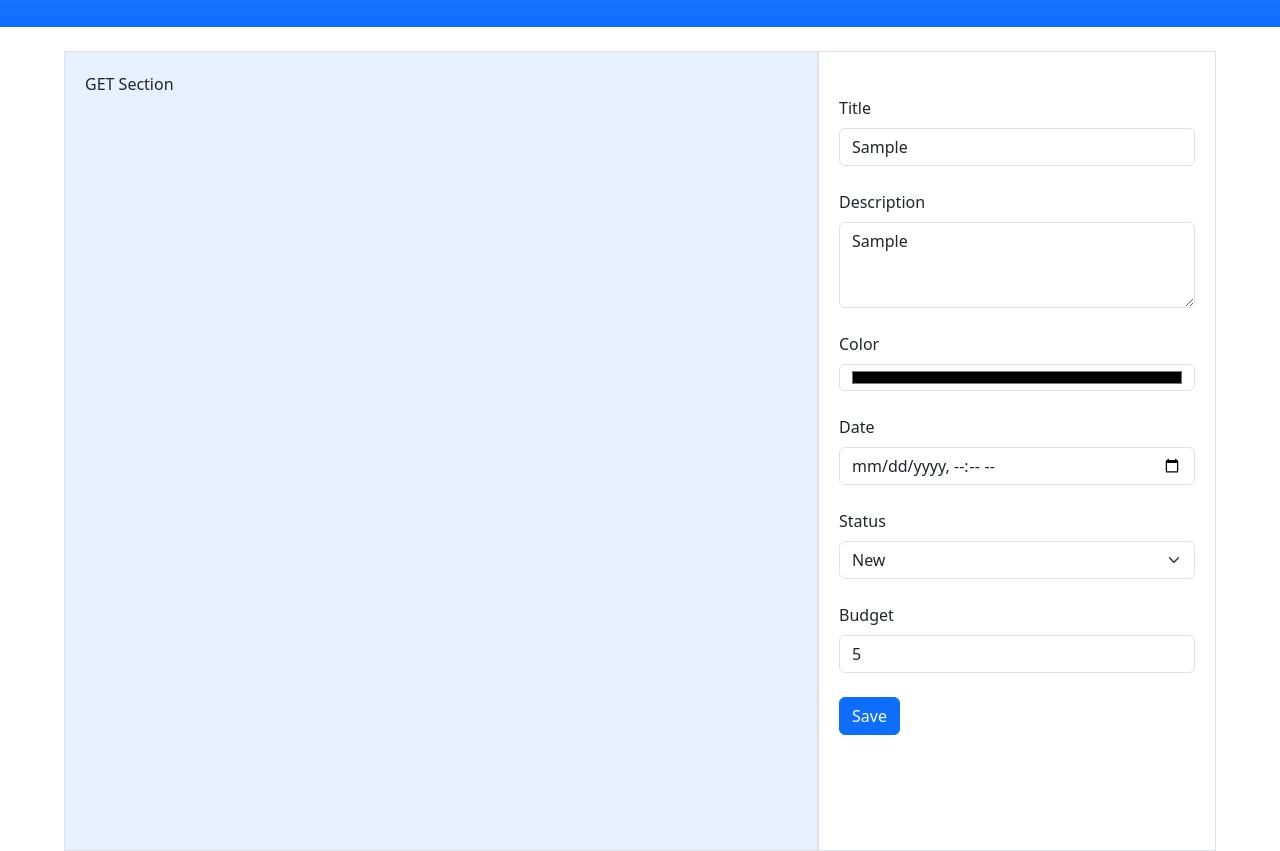
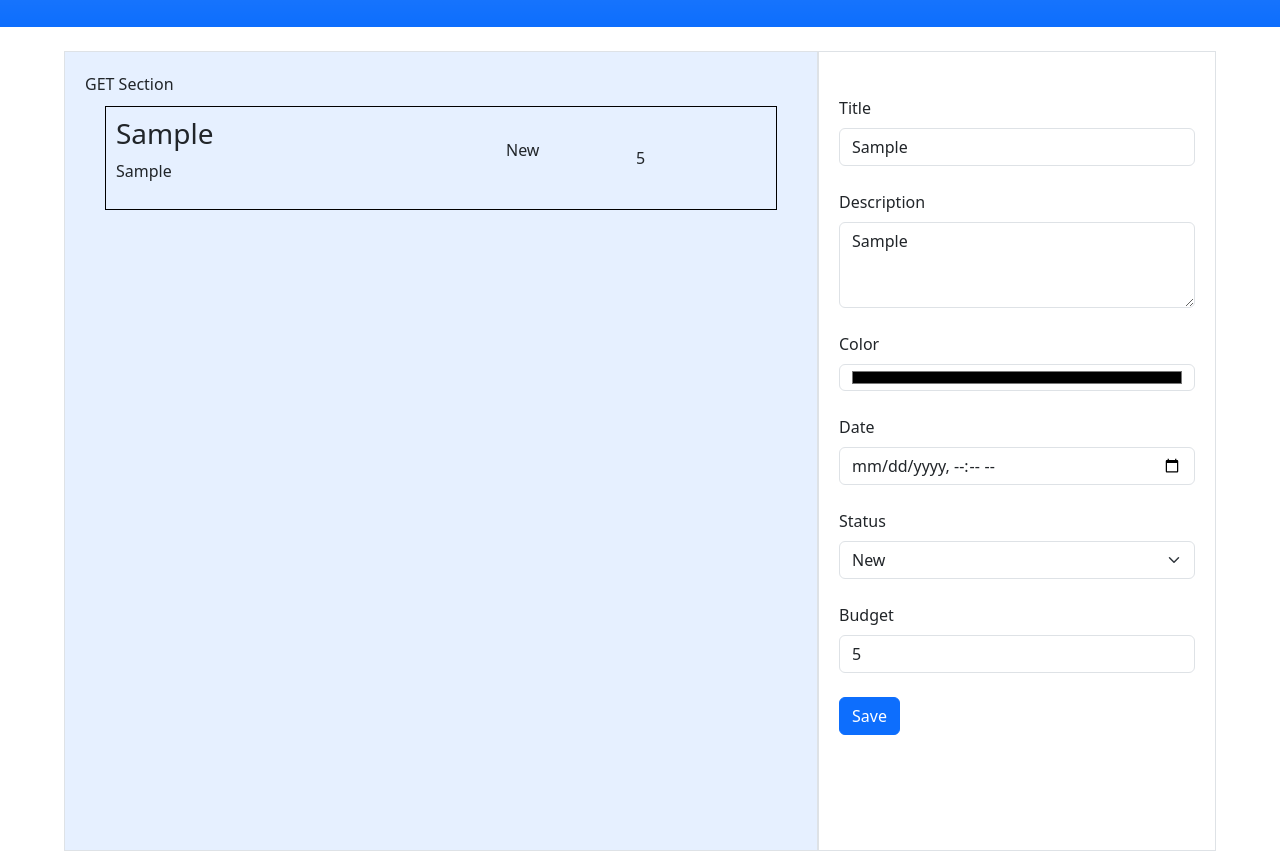
Before and after one commit to zerias52/106, a plain HTML site: page index.html in a window 1280 px wide. Both pictures are taken after typing "Sample", "Sample", "5" into the empty fields and a click on the button "Save". Shown: the part 77-928 px from the top of the page. Drawn offline with nearby package versions, Linux system fonts and the light colour scheme; no server answers.

Commit message:
Updated for 3rd session

```diff
--- a/scripts/taskManager.js
+++ b/scripts/taskManager.js
@@ -7,11 +7,10 @@ function saveTask(){
     const status = $("#selStatus").val();
     const budget = $("#numBudget").val();
 
-    console.log(title, description, color, date, status, budget);
     let taskSave = new Task(title, description, color, date, status, budget);
     console.log(taskSave);
 
-    //save to server
+    //save to server(POST)
     $.ajax({
         type: "POST",
         url: "http://fsdiapi.azurewebsites.net/api/tasks/",
@@ -24,10 +23,32 @@ function saveTask(){
             console.log(error);
         }
     });
+    displayTask(taskSave);
+}
+
+//Display from server(GET)
+function displayTask(task){
+    let syntax = `
+        <div class="task" style="border-color:${task.color}">
+            <div class="info">
+                <h3>${task.title}</h3>
+                <p>${task.description}</p>
+            </div>
+            <div class="status">
+                <p>${task.status}</p>
+            </div>
+            <div class="date-budget">
+                <p>${task.date}</p>
+                <p>${task.budget}</p>
+            </div>
+        </div>
+`;
+    $("#list").append(syntax);
 }
 
 function init(){
-    $("#btnSave").click(saveTask)
+    $("#btnSave").click(saveTask);
+
 }
 
 window.onload = init
--- a/styles/app.css
+++ b/styles/app.css
@@ -30,3 +30,23 @@ section {
     /*background-color: lightgray;*/
     flex: 1;
 }
+
+.task{
+    margin: 10px 20px;
+    padding: 10px;
+    display: flex;
+    align-items: center;
+    border: 1px solid;
+
+}
+
+.task .info{
+    flex: 3;
+    text-wrap: auto;
+}
+.task .status{
+    flex: 1;
+}
+.task .date-budget{
+    flex: 1;
+}
```
